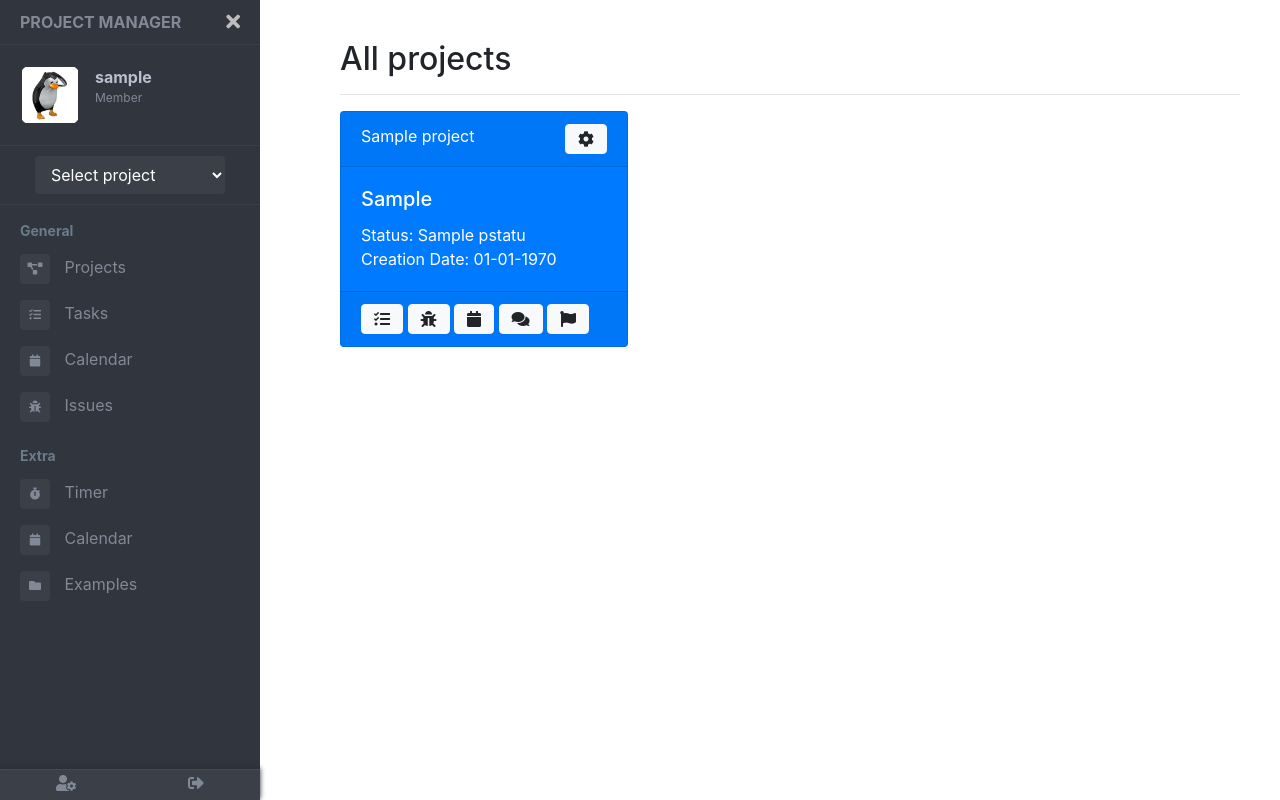
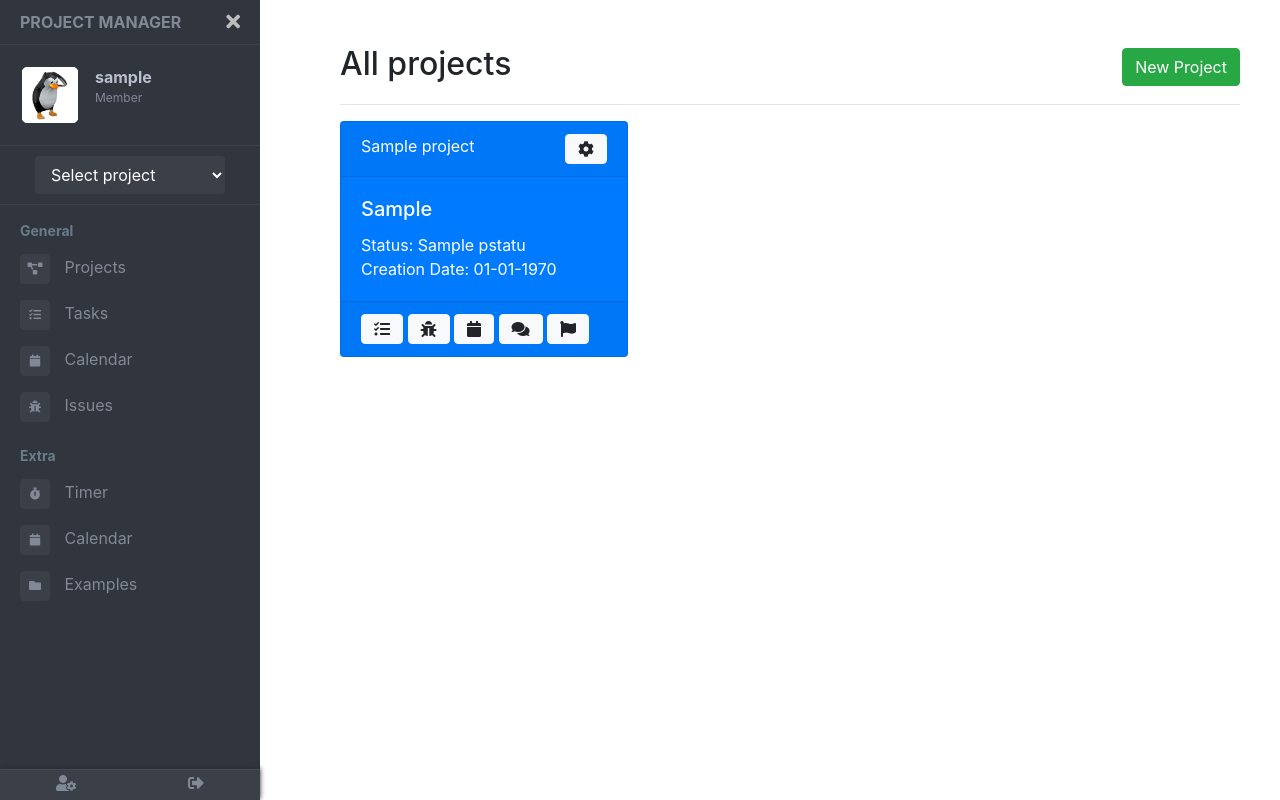
Before and after one commit to Kaentos/ProjectManager, a PHP site: page /dashboard/projects.php in a window 1280 px wide. Run offline with PHP 8.4, Linux system fonts and the light colour scheme; the visitor is signed in with stand-in values (Sample User, id 1); tables that the repository leaves empty or names only in its code hold one stand-in row (values such as "Sample post"); data that the repository does not hold is empty; some libraries are stand-ins or nearby versions.

Commit message:
add button to add project (no redirect yet)

```diff
--- a/dashboard/projects.php
+++ b/dashboard/projects.php
@@ -78,7 +78,10 @@
 
             <main class="page-content">
                 <div class="container-fluid">
-                    <h2>All projects</h2>
+                    <div>
+                        <span style="font-size:2rem; font-weight: 500;">All projects</span>
+                        <input type="submit" value="New Project" class="btn btn-success float-right" style="margin-top:8px">
+                    </div>
                     <hr>
                     <div class="card-deck">
                         <?php
```
